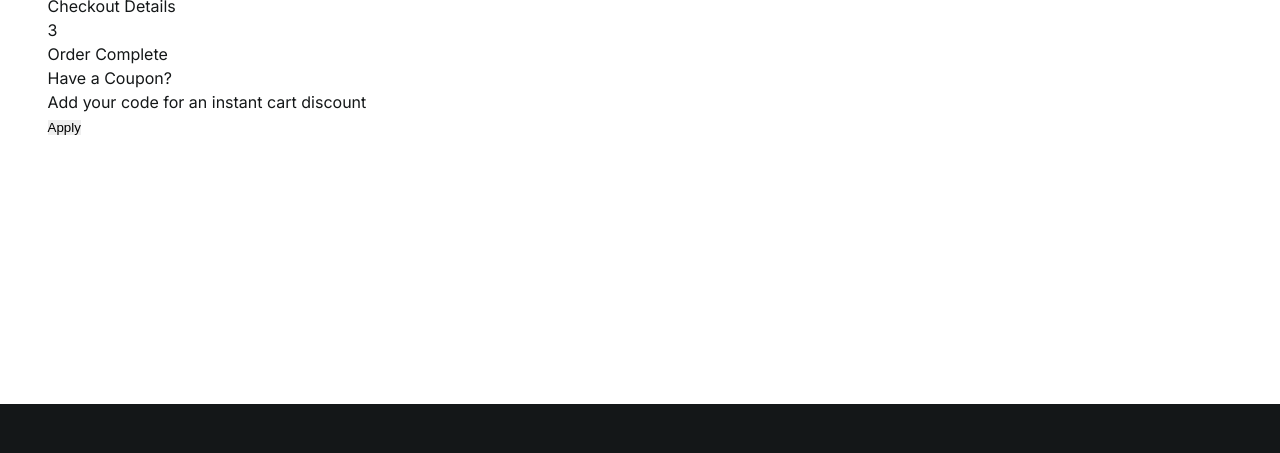
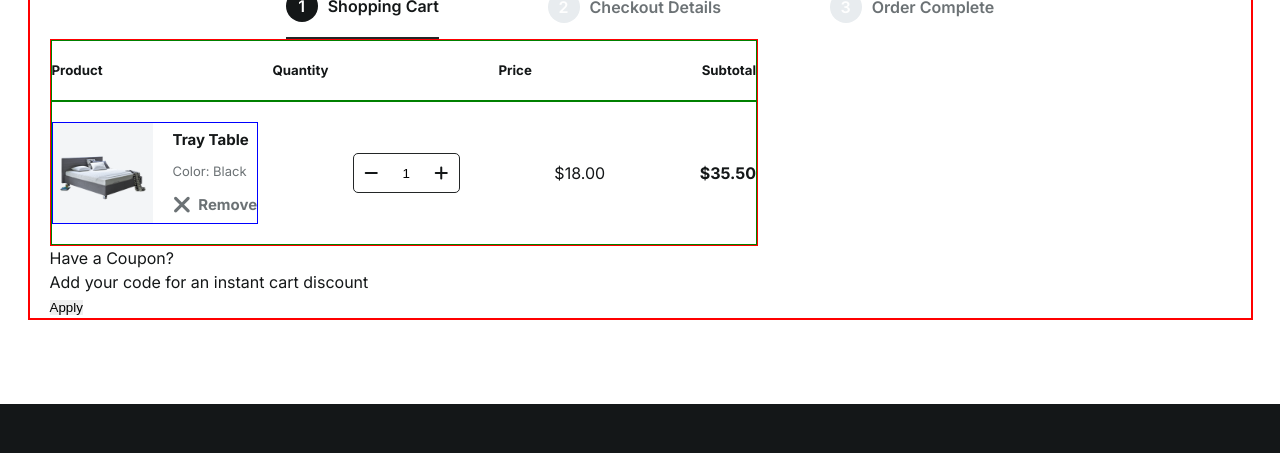
Before and after one commit to zadmainda/GearGrid, a plain HTML site: page cart.html in a window 1280 px wide. Shown: the part 183-636 px from the top of the page. Drawn offline with Linux system fonts and the light colour scheme.

Commit message:
feat: add counter component

```diff
--- a/assets/sass/components/_cart.sass
+++ b/assets/sass/components/_cart.sass
@@ -0,0 +1,79 @@
+.cart
+  border: 2px solid red
+  width: 100%
+  &_title
+    font-size: 4rem
+    text-align: center
+    margin-top: 3rem
+  &_breadcrumps, &_breadcrump, &_breadcrump span
+    display: flex
+    align-items: center
+  &_breadcrumps
+    margin: 0 auto
+    width: 60%
+    justify-content: space-between
+  &_breadcrump
+    gap: 1rem
+    color: var(--neutral-level-4)
+    font-weight: 600
+    padding-bottom: 1.5rem
+    span
+      background: var(--neutral-level-3)
+      color: var(--neutral-level-1)
+      height: 3.2rem
+      width: 3.2rem
+      border-radius: 50%
+      justify-content: center
+    &-active
+      color: var(--neutral-level-7)
+      border-bottom: .2rem solid var(--neutral-level-6)
+      span
+        background-color: var(--neutral-level-7)
+        color: #fff
+  &_products
+    display: flex
+    //cc
+  &_table
+    flex-basis: 60%
+    border: 1px solid red
+
+  &_row
+    padding: 2rem 0
+    border: 1px solid green
+    display: flex
+    align-items: center
+    justify-content: space-between
+    gap: 5rem
+  &_description
+    border: 1px solid blue
+    display: flex
+    gap: 2rem
+    font-size: 1.3rem
+  &_img
+    // border: 1px solid red
+    img
+      height: 10rem
+      width: 10rem
+      object-fit: cover
+  &_counter
+    margin-left: auto
+  &_meta
+    display: flex
+    flex-direction: column
+    justify-content: space-around
+  &_name
+    font-size: 1.5rem
+    font-weight: 700
+  &_color
+    color: var(--neutral-level-4)
+  &_remove
+    font-size: 1.5rem
+    font-weight: 700
+    color: var(--neutral-level-4)
+    display: flex
+    align-items: center
+    gap: .7rem
+    i
+      font-size: 2.5rem
+  &_subtotal
+    font-weight: 700
--- a/assets/sass/components/_components.sass
+++ b/assets/sass/components/_components.sass
@@ -6,3 +6,4 @@
 @import "signup"
 @import "button"
 @import "cart"
+@import "counter"
--- /dev/null
+++ b/assets/sass/components/_counter.sass
@@ -0,0 +1,22 @@
+.counter
+  // width: 13rem
+  display: flex
+  border: .1rem solid var(--neutral-level-6)
+  border-radius: .5rem
+  &_minus,  &_plus, &_text
+    display: flex
+    cursor: pointer
+    width: 3.5rem
+    height: 3.8rem
+    align-items: center
+    justify-content: center
+  &_text
+    text-align: center
+    outline: none
+    border: none
+    input
+      text-align: center
+      font-size: 26px
+      vertical-align: middle
+      outline: none
+      border: none
--- a/cart.html
+++ b/cart.html
@@ -61,7 +61,7 @@
     <section class="cart wrapper">
       <h4 class="cart_title">Cart</h4>
       <div class="cart_breadcrumps">
-        <div class="cart_breadcrump">
+        <div class="cart_breadcrump cart_breadcrump-active">
           <span>1</span>
           <p>Shopping Cart</p>
         </div>
@@ -74,8 +74,42 @@
           <p>Order Complete</p>
         </div>
       </div>
-      <div class="cart_details">
-        <div class="cart_table"></div>
+
+      <div class="cart_products">
+        <div class="cart_table">
+          <div class="cart_row">
+            <h5>Product</h5>
+            <h5>Quantity</h5>
+            <h5>Price</h5>
+            <h5>Subtotal</h5>
+          </div>
+          <div class="cart_row">
+            <div class="cart_description">
+              <div class="cart_img">
+                <img src="./assets/images/products/bedroom/grey-bed.png" alt="">
+              </div>
+              <div class="cart_meta">
+                <p class="cart_name">Tray Table</p>
+                <p class="cart_color">Color: <span>Black</span></p>
+                <span class="cart_remove">
+                  <i class="fa-solid fa-xmark"></i>
+                  Remove
+                </span>
+              </div>
+            </div>
+            <div class="counter">
+              <span class="counter_minus"><i class="fa-solid fa-minus"></i></span>
+              <input class="counter_text" type="text" value="1" />
+              <span class="counter_plus"><i class="fa-solid fa-plus"></i></span>
+            </div>
+
+            <div class="cart_price">$<span>18.00</span></div>
+            <div class="cart_subtotal">$<span>35.50</span></div>
+          </div>
+
+
+
+        </div>
         <div class="cart_payment"></div>
 
       </div>
```
Also changed, not shown: assets/css/main.css, 1 other file.
